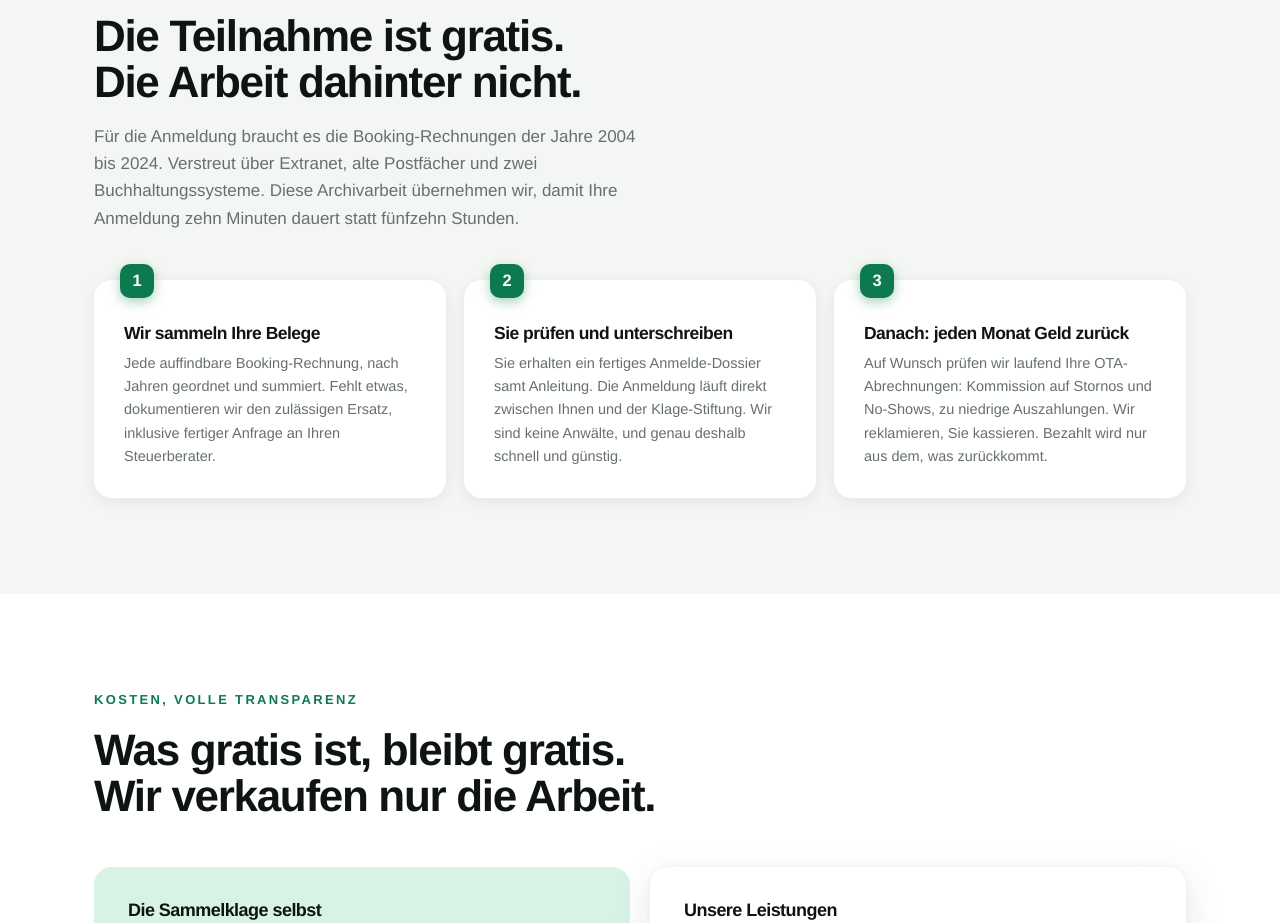
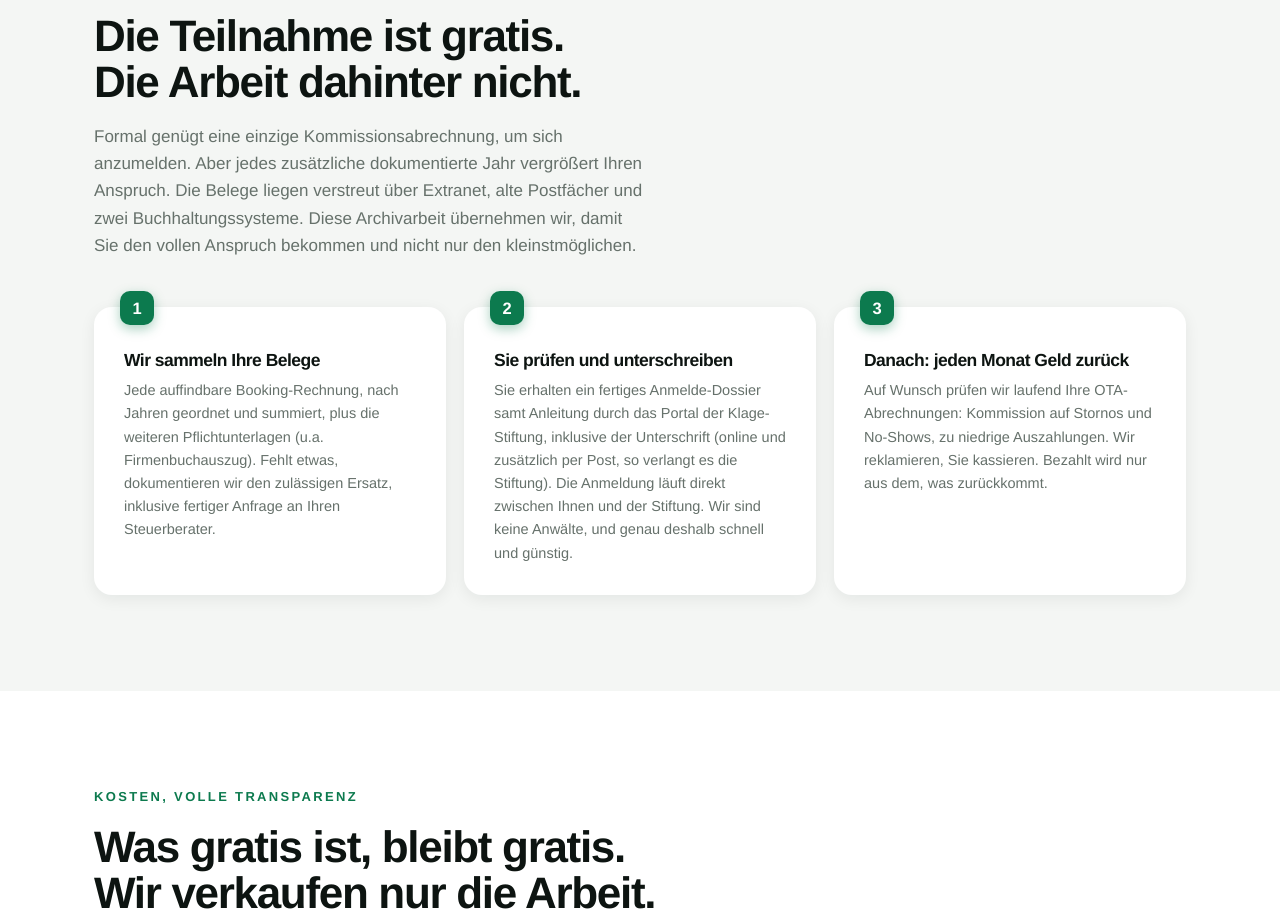
Before and after one commit to Hagetino/claim-check, a plain HTML site: page index.html in a window 1280 px wide. Shown: the part 2983-3906 px from the top of the page. Drawn offline with Linux system fonts and the light colour scheme.

Commit message:
sync: corrected claim mechanics copy

```diff
--- a/index.html
+++ b/index.html
@@ -398,17 +398,20 @@
 <section class="soft" id="ablauf"><div class="wrap">
   <p class="eyebrow">So funktioniert es</p>
   <h2>Die Teilnahme ist gratis. Die Arbeit dahinter nicht.</h2>
-  <p class="sec-p">Für die Anmeldung braucht es die Booking-Rechnungen der Jahre 2004 bis 2024.
-  Verstreut über Extranet, alte Postfächer und zwei Buchhaltungssysteme. Diese Archivarbeit
-  übernehmen wir, damit Ihre Anmeldung zehn Minuten dauert statt fünfzehn Stunden.</p>
+  <p class="sec-p">Formal genügt eine einzige Kommissionsabrechnung, um sich anzumelden.
+  Aber jedes zusätzliche dokumentierte Jahr vergrößert Ihren Anspruch. Die Belege liegen
+  verstreut über Extranet, alte Postfächer und zwei Buchhaltungssysteme. Diese Archivarbeit
+  übernehmen wir, damit Sie den vollen Anspruch bekommen und nicht nur den kleinstmöglichen.</p>
   <div class="steps3">
     <div class="scard reveal"><span class="num">1</span><h3>Wir sammeln Ihre Belege</h3>
-      <p>Jede auffindbare Booking-Rechnung, nach Jahren geordnet und summiert. Fehlt etwas,
-      dokumentieren wir den zulässigen Ersatz, inklusive fertiger Anfrage an Ihren Steuerberater.</p></div>
+      <p>Jede auffindbare Booking-Rechnung, nach Jahren geordnet und summiert, plus die
+      weiteren Pflichtunterlagen (u.a. Firmenbuchauszug). Fehlt etwas, dokumentieren wir den
+      zulässigen Ersatz, inklusive fertiger Anfrage an Ihren Steuerberater.</p></div>
     <div class="scard reveal"><span class="num">2</span><h3>Sie prüfen und unterschreiben</h3>
-      <p>Sie erhalten ein fertiges Anmelde-Dossier samt Anleitung. Die Anmeldung läuft direkt
-      zwischen Ihnen und der Klage-Stiftung. Wir sind keine Anwälte, und genau deshalb schnell
-      und günstig.</p></div>
+      <p>Sie erhalten ein fertiges Anmelde-Dossier samt Anleitung durch das Portal der
+      Klage-Stiftung, inklusive der Unterschrift (online und zusätzlich per Post, so
+      verlangt es die Stiftung). Die Anmeldung läuft direkt zwischen Ihnen und der Stiftung.
+      Wir sind keine Anwälte, und genau deshalb schnell und günstig.</p></div>
     <div class="scard reveal"><span class="num">3</span><h3>Danach: jeden Monat Geld zurück</h3>
       <p>Auf Wunsch prüfen wir laufend Ihre OTA-Abrechnungen: Kommission auf Stornos und
       No-Shows, zu niedrige Auszahlungen. Wir reklamieren, Sie kassieren. Bezahlt wird nur
@@ -433,7 +436,8 @@
       <div class="amt2">€ 490 <small>einmalig, pro Haus</small></div>
       <ul>
         <li><b>Anmelde-Dossier:</b> rund 15 Stunden Archivarbeit als Pauschale. Alle Rechnungen
-        gesammelt, geordnet, summiert. Ihre Anmeldung: 10 Minuten.</li>
+        und Pflichtunterlagen gesammelt, geordnet, summiert. Ihr Aufwand: prüfen und
+        unterschreiben, keine Suche mehr.</li>
         <li><b>Laufende Kommissionsprüfung:</b> keine Fixkosten. 25% vom tatsächlich
         zurückgeholten Geld. Kommt nichts zurück, zahlen Sie nichts.</li>
         <li>Keine Abos, keine Bindung, DSGVO-konform mit Auftragsverarbeitungsvertrag.</li>
@@ -465,9 +469,10 @@
       teil, offen unterstützt von den Verbänden. Eine Garantie für die Laune eines
       Vertragspartners gibt es nie. Aber der Anspruch existiert genau dafür, genutzt zu werden.</p></details>
     <details class="reveal"><summary>Wie lange dauert es, bis Geld kommt?</summary>
-      <p class="a">Ehrliche Antwort: Die Anmeldung dauert mit unserem Dossier zehn Minuten.
-      Das Verfahren selbst laut Initiatoren bis zu fünf Jahre. Die laufende Kommissionsprüfung
-      wirkt dagegen sofort: Fehlverrechnungen werden monatlich reklamiert.</p></details>
+      <p class="a">Ehrliche Antwort: Mit unserem Dossier bleibt für Sie nur noch prüfen,
+      online unterschreiben und den Umschlag einwerfen, den die Stiftung zusätzlich
+      verlangt. Das Verfahren selbst dauert laut Initiatoren bis zu fünf Jahre. Die laufende
+      Kommissionsprüfung wirkt dagegen sofort: Fehlverrechnungen werden monatlich reklamiert.</p></details>
     <details class="reveal"><summary>Wer seid ihr überhaupt?</summary>
       <p class="a">Ein Dienstleister für Verwaltungs- und Datenaufbereitung aus Österreich, ein
       Service von i5growth. Bewusst keine Anwälte, keine Rechtsberatung: Die Anmeldung läuft
```
